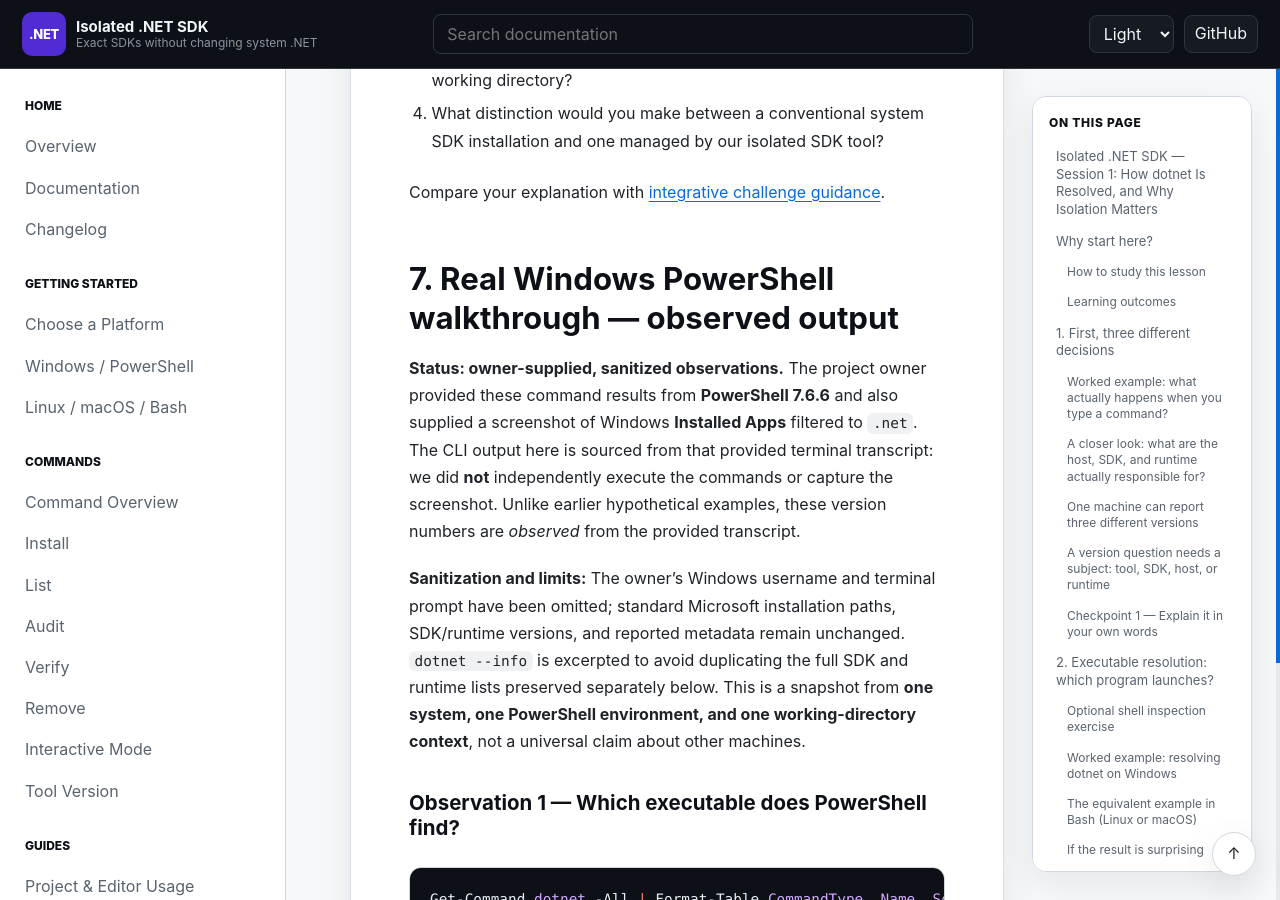
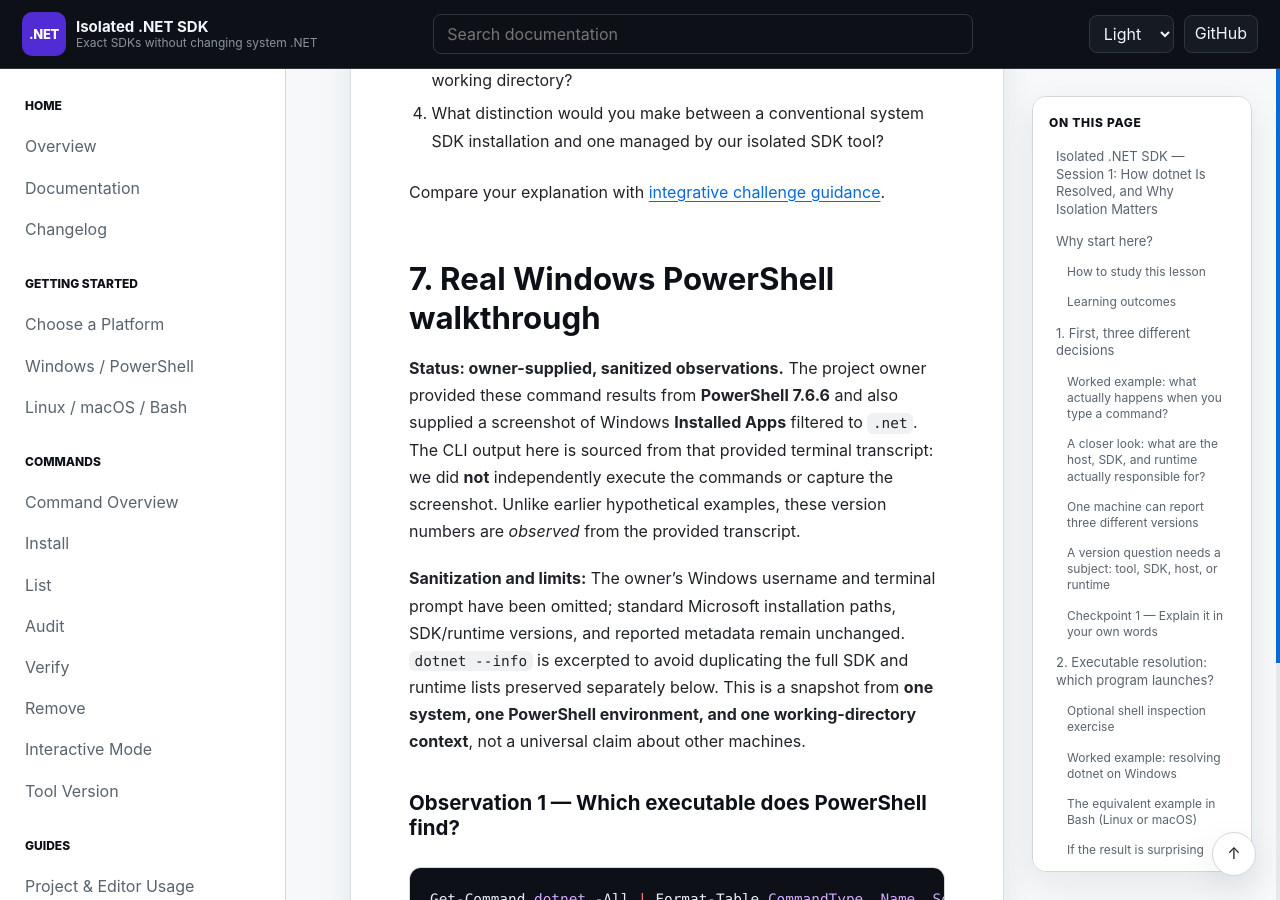
Before and after one commit to infoconex/isolated-dotnet-sdk, a Jekyll site: the page built from docs/training/isolated-dotnet-sdk-session-1-self-paced.md, in a window 1280 px wide and 900 px high, scrolled down 31916 px. Built offline with Jekyll 4.4.1, drawn with Linux system fonts in a browser that asks for light colours; our own code applies the rules of GitHub Pages for plain Markdown files.

Commit message:
docs(training): stabilize observed Windows walkthrough cross-links

```diff
--- a/docs/training/isolated-dotnet-sdk-session-1-self-paced.md
+++ b/docs/training/isolated-dotnet-sdk-session-1-self-paced.md
@@ -706,7 +706,7 @@ Without changing anything on their computer, explain:
 
 Compare your explanation with [integrative challenge guidance](#integrative-challenge-guidance).
 
-## 7. Real Windows PowerShell walkthrough — observed output
+## 7. Real Windows PowerShell walkthrough
 
 **Status: owner-supplied, sanitized observations.** The project owner provided these command results from **PowerShell 7.6.6** and also supplied a screenshot of Windows **Installed Apps** filtered to `.net`. The CLI output here is sourced from that provided terminal transcript: we did **not** independently execute the commands or capture the screenshot. Unlike earlier hypothetical examples, these version numbers are *observed* from the provided transcript.
 
```
